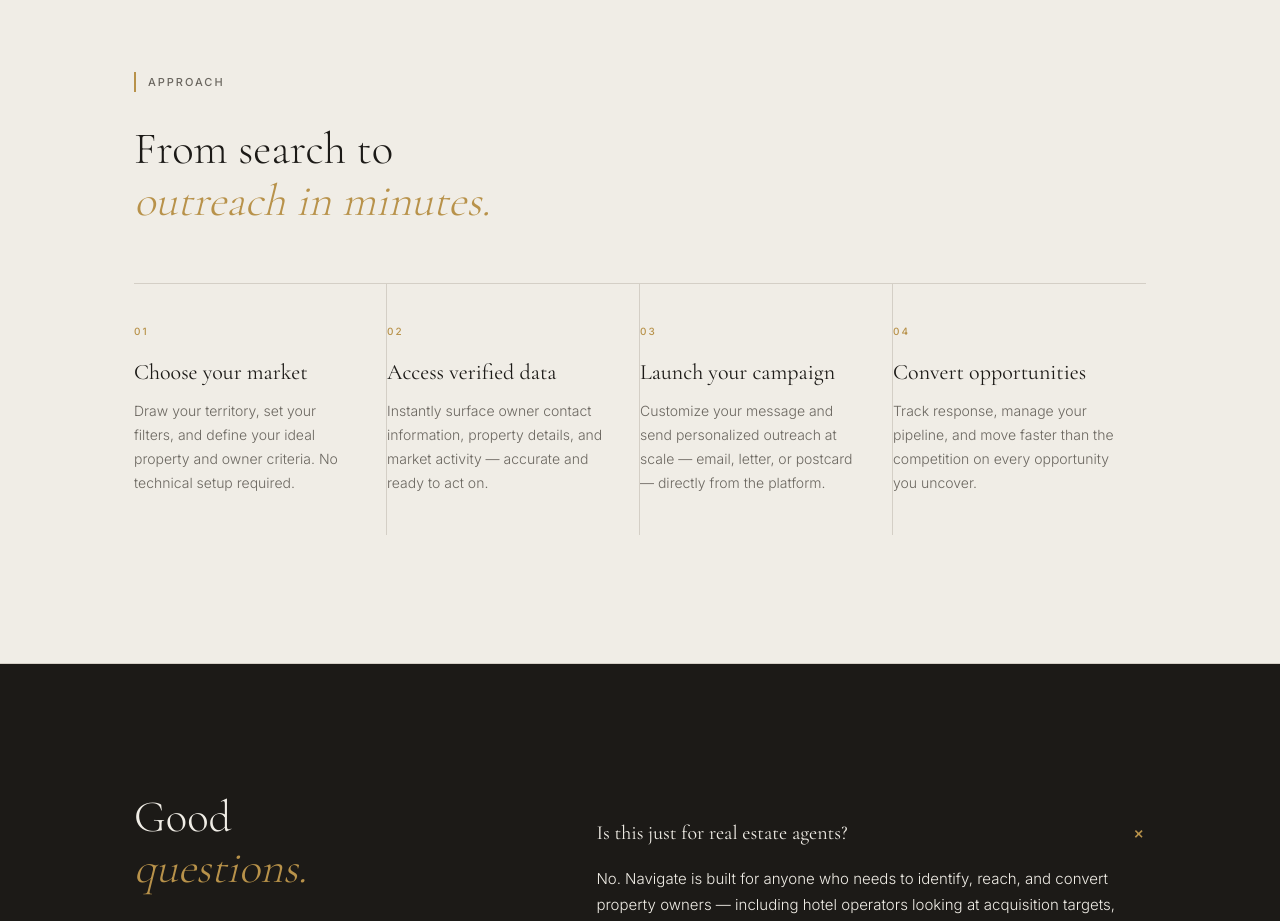
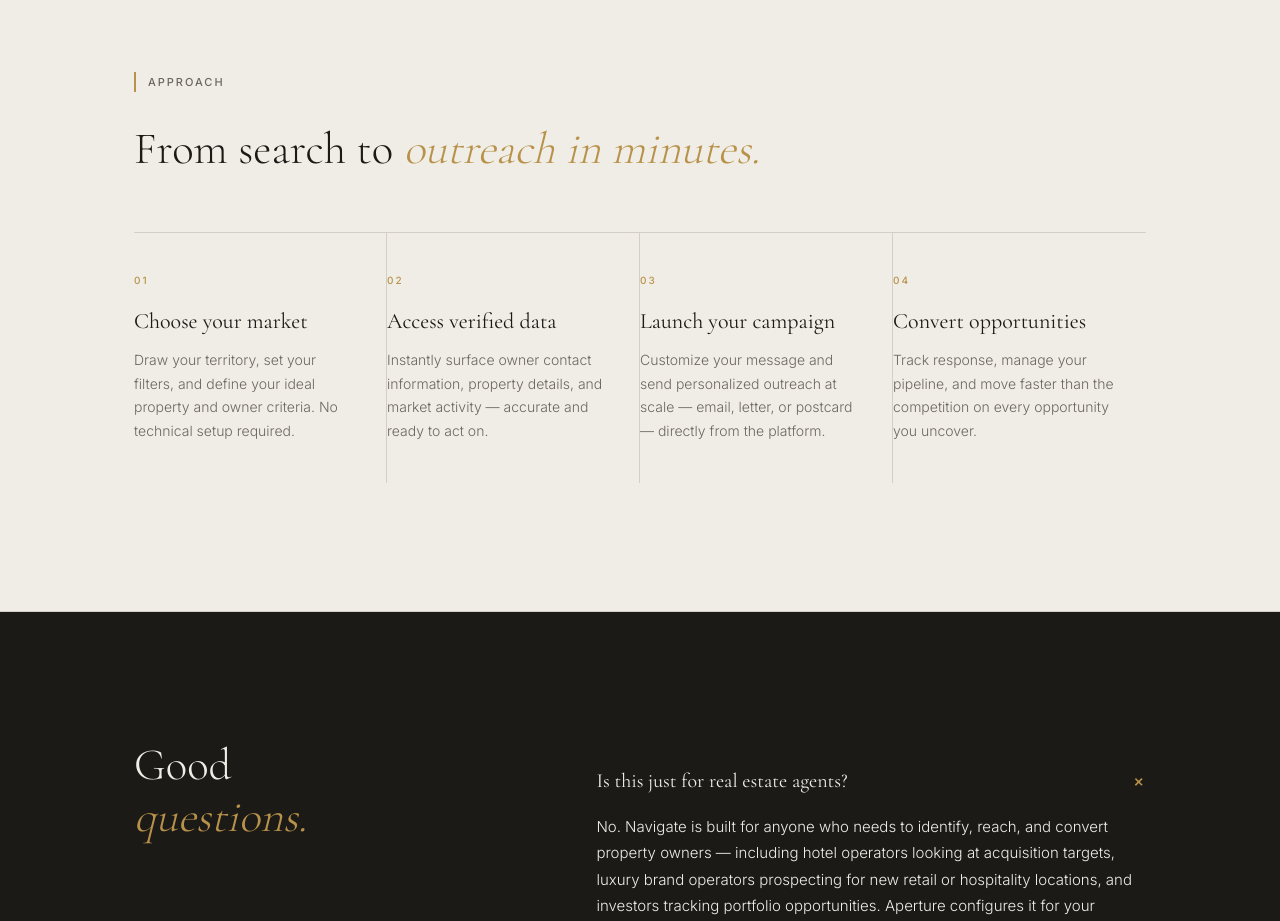
Before and after one commit to letsnavigatebmw/aperture-hospitality, a Next.js app: page /data-intelligence in a window 1280 px wide. Shown: the part 3880-4801 px from the top of the page. Built offline with nearby package versions, Linux system fonts and the light colour scheme.

Commit message:
Update Navigate interface image and fix headline to single line

```diff
--- a/app/data-intelligence/page.tsx
+++ b/app/data-intelligence/page.tsx
@@ -262,8 +262,8 @@ export default function DataIntelligencePage() {
             <span style={{ width: '2px', height: '1.25rem', background: '#B8924A' }}></span>
             Approach
           </div>
-          <h2 style={{ fontFamily: "'Cormorant Garamond', Georgia, serif", fontSize: 'clamp(2.25rem, 3.5vw, 3.25rem)', fontWeight: 300, lineHeight: 1.15, marginBottom: '3.5rem', maxWidth: '20ch' }}>
-            From search to<br/><em style={{ fontStyle: 'italic', color: '#B8924A' }}>outreach in minutes.</em>
+          <h2 style={{ fontFamily: "'Cormorant Garamond', Georgia, serif", fontSize: 'clamp(2.25rem, 3.5vw, 3.25rem)', fontWeight: 300, lineHeight: 1.15, marginBottom: '3.5rem' }}>
+            From search to <em style={{ fontStyle: 'italic', color: '#B8924A' }}>outreach in minutes.</em>
           </h2>
           <div style={{ display: 'grid', gridTemplateColumns: 'repeat(4, 1fr)', gap: '0', borderTop: '1px solid #D4CFC6' }}>
             {[
```
Also changed, not shown: public/navigate-interface.jpg.
